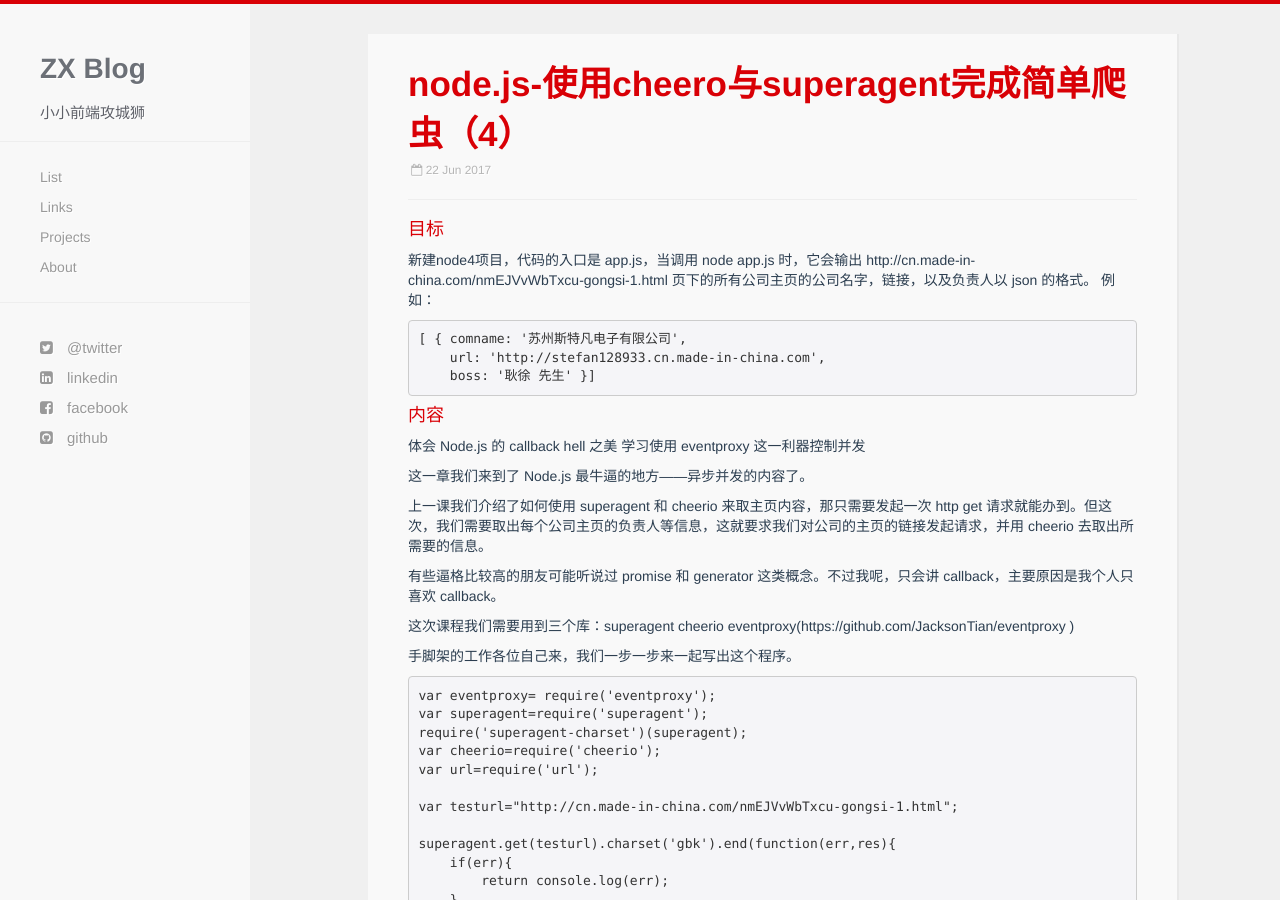
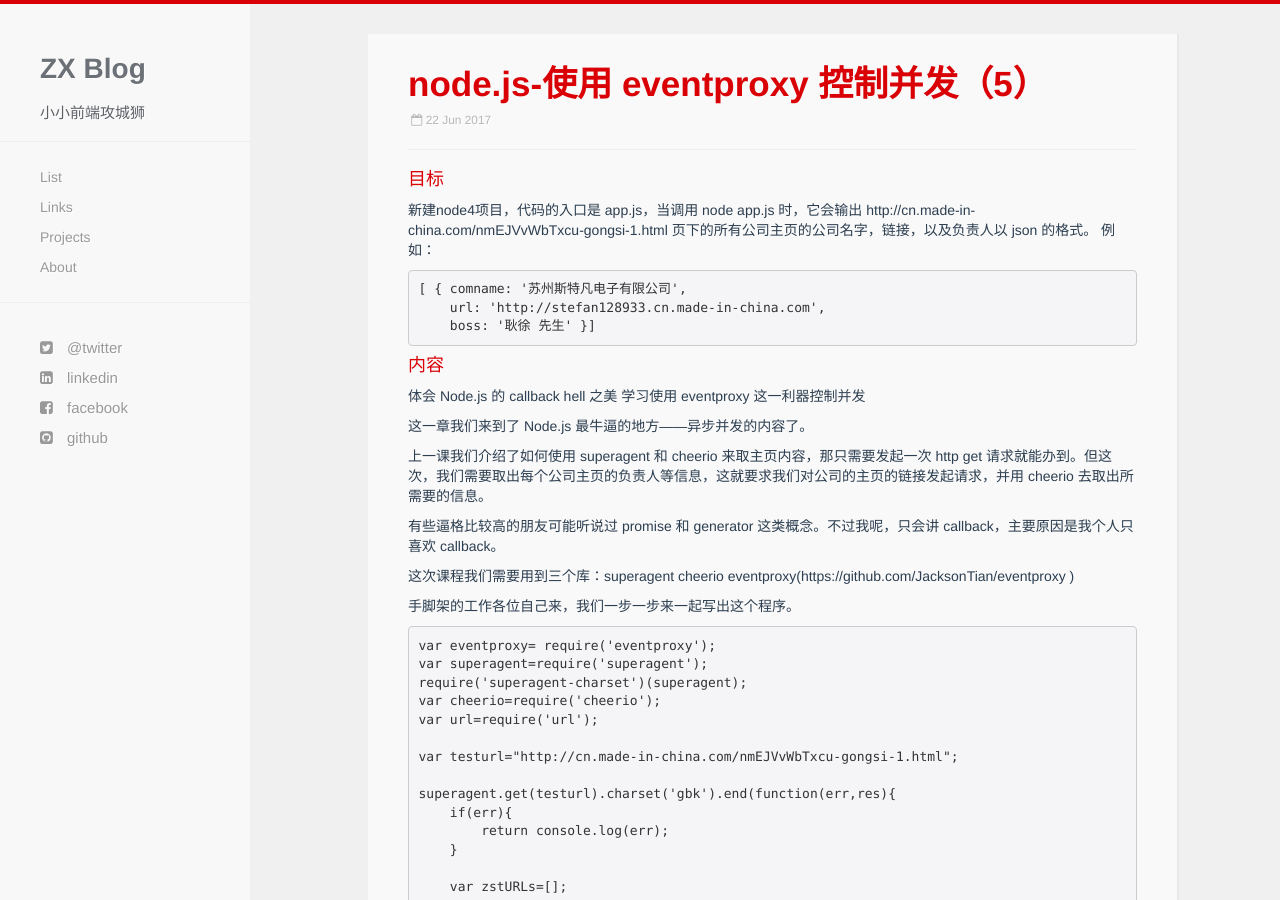
Before and after one commit to GITxiangzhang/GITxiangzhang.github.io, a Jekyll site: the page built from _posts/2017-6-22-node.js(5)使用 eventproxy 控制并发.md, in a window 1280 px wide and 900 px high. Built offline with Jekyll 4.4.1, drawn with Linux system fonts in a browser that asks for light colours; nearby versions of some CDN libraries; Markdown is read by kramdown in place of the engine named in the settings; comment, search, counter and statistics services are not loaded.

Commit message:
2017  06-22

```diff
--- a/_posts/2017-6-22-node.js(5)使用 eventproxy 控制并发.md
+++ b/_posts/2017-6-22-node.js(5)使用 eventproxy 控制并发.md
@@ -1,5 +1,5 @@
 ---
-title: node.js-使用cheero与superagent完成简单爬虫（4）
+title: node.js-使用 eventproxy 控制并发（5）
 ---
 
 #### 目标
```
